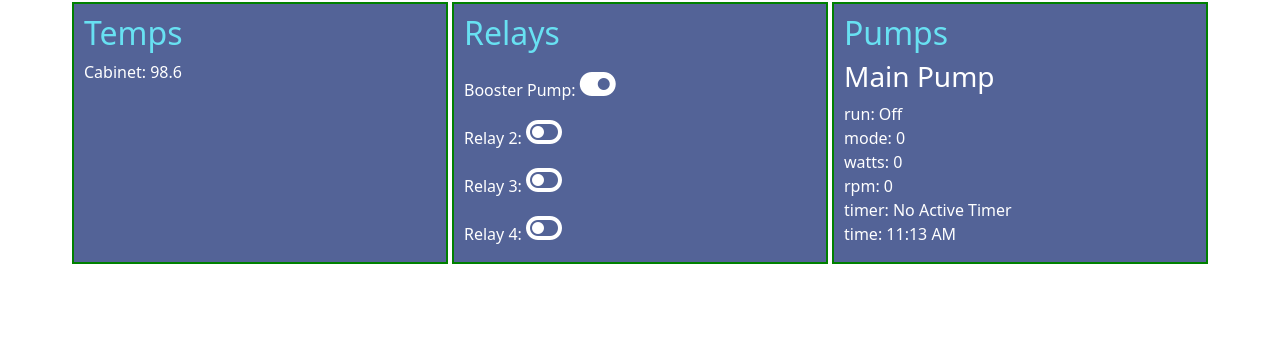
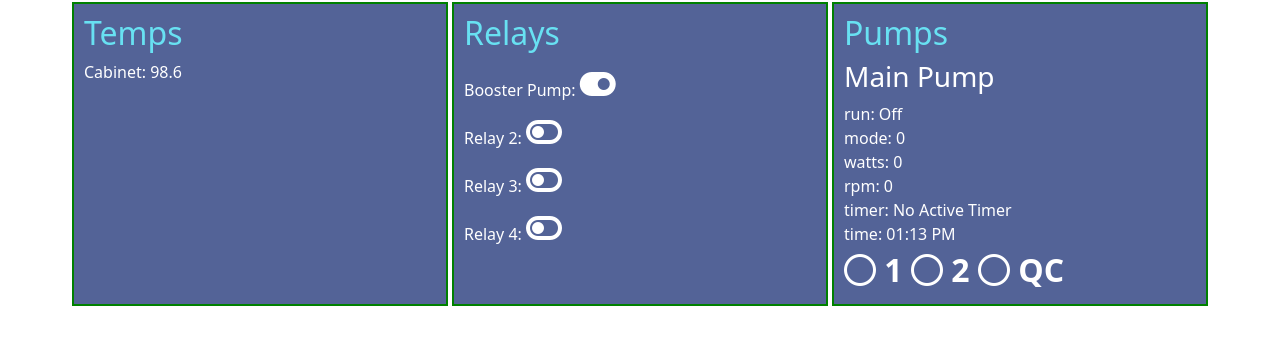
Before and after one commit to raistlin7447/pool-droid, a Django app: page /test in a window 1280 px wide. Shown: the top 345 px of the page. Run offline with Django 3.2, Linux system fonts and the light colour scheme; some libraries are stand-ins or nearby versions.

Commit message:
Working on dashboard interactive elements.

```diff
--- a/pool_droid/models.py
+++ b/pool_droid/models.py
@@ -80,6 +80,15 @@ class PentairPump(models.Model):
         status = self.get_pump_connection().status
         return self.format_status(status)
 
+    def start_quick_clean(self):
+        self.get_pump_connection().running_speed = "QUICK_CLEAN"
+
+    def set_speed(self, speed: int):
+        if 0 < speed < 8:
+            raise ValueError("Only speeds 1 through 8 are supported.")
+        speed_str = f"SPEED_{speed:d}"
+        self.get_pump_connection().running_speed = speed_str
+
     @staticmethod
     def format_status(status):
         run = status['run']
--- a/pool_droid/views.py
+++ b/pool_droid/views.py
@@ -21,10 +21,10 @@ class TestHomeView(TemplateView):
         context = super().get_context_data(**kwargs)
         context['sensors'] = [{"name": "Cabinet", "get_temp_f": "98.6"}]
         context['relays'] = [
-            {"name": "Booster Pump", "get_state": True},
-            {"name": "Relay 2", "get_state": False},
-            {"name": "Relay 3", "get_state": False},
-            {"name": "Relay 4", "get_state": False},
+            {"id": 1, "name": "Booster Pump", "get_state": True},
+            {"id": 2, "name": "Relay 2", "get_state": False},
+            {"id": 3, "name": "Relay 3", "get_state": False},
+            {"id": 4, "name": "Relay 4", "get_state": False},
         ]
-        context['pumps'] = [{'name': 'Main Pump', 'get_status': PentairPump.format_status({'run': 4, 'mode': 0, 'watts': 0, 'rpm': 0, 'timer': [0, 0], 'time': [11, 13]})}]
+        context['pumps'] = [{'name': 'Main Pump', 'get_status': PentairPump.format_status({'run': 4, 'mode': 0, 'watts': 0, 'rpm': 0, 'timer': [0, 0], 'time': [13, 13]})}]
         return context
--- a/templates/home.html
+++ b/templates/home.html
@@ -13,6 +13,23 @@
   }
 </style>
 {% endblock style %}
+{% block javascript %}
+<script>
+    document.querySelector('.relays').addEventListener('click', fav);
+
+    function fav(e) {
+      const tgt = e.target;
+      if (tgt.classList.contains('fa-toggle-on')) {
+          console.log('Turn off relay: ' + tgt.parentNode.id);
+          tgt.classList.replace('fa-toggle-on', 'fa-toggle-off');
+      }
+      else if (tgt.classList.contains('fa-toggle-off')) {
+          console.log('Turn on relay: ' + tgt.parentNode.id);
+          tgt.classList.replace('fa-toggle-off', 'fa-toggle-on');
+      }
+    }
+</script>
+{% endblock javascript %}
 {% block content %}
 <div class="container">
   <div class="row">
@@ -22,23 +39,19 @@
             {{ sensor.name }}: {{ sensor.get_temp_f }}<br />
         {% endfor %}
     </div>
-    <div class="col">
+    <div class="col relays">
       <h2>Relays</h2>
         {% for relay in relays %}
             {{ relay.name }}:
+            <span style="font-size: 2em;" class="relay" id="relay_{{ relay.id }}">
             {% if relay.get_state == True %}
-                <span style="font-size: 2em;">
-                    <i class="fas fa-toggle-on"></i>
-                </span>
+                <i class="fas fa-toggle-on"></i>
             {% elif relay.get_state == False %}
-                <span style="font-size: 2em;">
-                    <i class="fas fa-toggle-off"></i>
-                </span>
+                <i class="fas fa-toggle-off"></i>
             {% else %}
-                <span style="font-size: 2em;">
-                    <i class="fas fa-question-circle"></i>
-                </span>
+                <i class="fas fa-question-circle"></i>
             {% endif %}
+            </span>
             <br />
         {% endfor %}
     </div>
@@ -49,6 +62,18 @@
             {% for k, v in pump.get_status.items %}
                 {{ k }}: {{ v }}<br />
             {% endfor %}
+            <span class="fa-layers fa-fw fa-2x">
+              <i class="far fa-circle"></i>
+              <strong class="fa-layers-text" data-fa-transform="shrink-6">1</strong>
+            </span>
+            <span class="fa-layers fa-fw fa-2x">
+              <i class="far fa-circle"></i>
+              <strong class="fa-layers-text" data-fa-transform="shrink-6">2</strong>
+            </span>
+            <span class="fa-layers fa-fw fa-2x">
+              <i class="far fa-circle"></i>
+              <strong class="fa-layers-text" data-fa-transform="shrink-9">QC</strong>
+            </span>
         {% endfor %}
     </div>
   </div>
```
